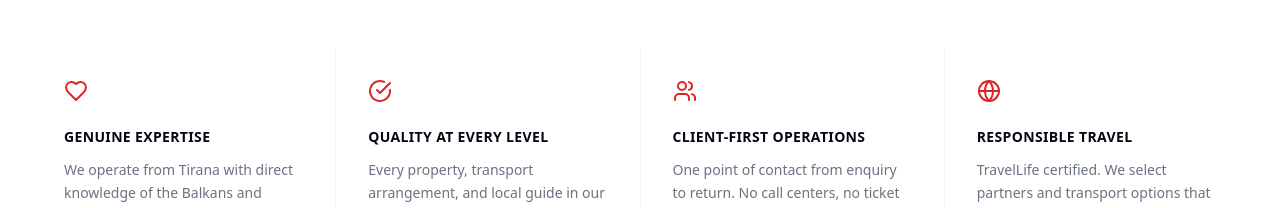
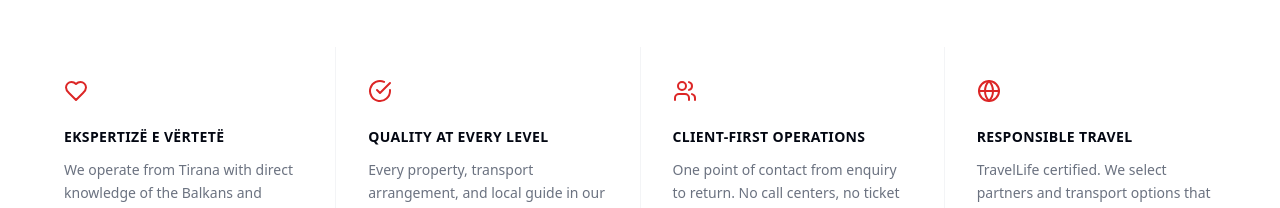
Before and after one commit to bla-mamba/univers-agency-finished, a React (Vite) app: page /about in a window 1280 px wide. Shown: the part 2460-2668 px from the top of the page. Built offline with nearby package versions, Linux system fonts and the light colour scheme; no server answers; the database is empty.

Commit message:
Updated AboutPage.tsx

```diff
--- a/src/pages/AboutPage.tsx
+++ b/src/pages/AboutPage.tsx
@@ -11,7 +11,7 @@ const stats = [
 const values = [
  {
  icon: Heart,
- title:'Genuine Expertise',
+ title:'Ekspertizë e Vërtetë',
  description:
 'We operate from Tirana with direct knowledge of the Balkans and Mediterranean — not sourced through aggregators or resold programs.',
 },
```
